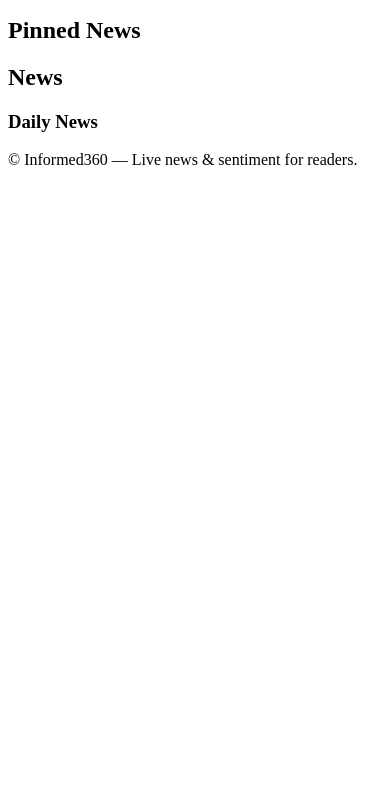
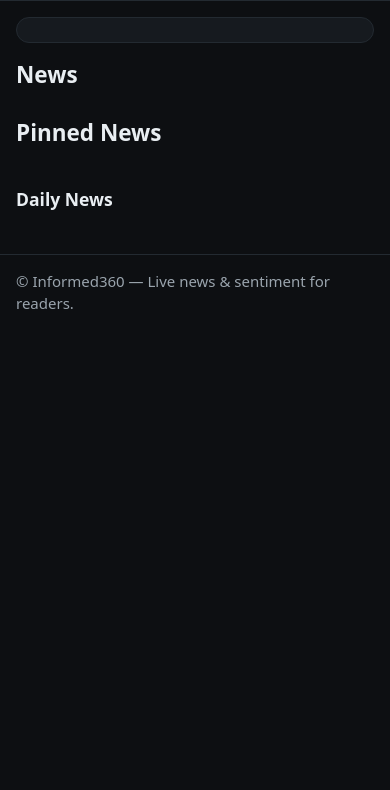
Before and after one commit to srajx786/Informed360_T, a website: page public/index.html in a window 390 px wide. Shown: the part 50-840 px from the top of the page. Drawn offline with Linux system fonts and the light colour scheme; no server answers.

Commit message:
styles.css

```diff
--- a/public/styles.css
+++ b/public/styles.css
@@ -1,47 +1,123 @@
-<!doctype html>
-<html lang="en">
-<head>
-  <meta charset="utf-8"/>
-  <title>Informed360</title>
-  <meta name="viewport" content="width=device-width, initial-scale=1"/>
-  <link rel="stylesheet" href="styles.css"/>
-</head>
-<body>
-  <header class="topbar">
-    <div class="brand">Informed360</div>
-    <div id="ticker" class="ticker" aria-live="polite"></div>
-    <button id="themeToggle" class="theme-toggle" aria-label="Toggle theme"></button>
-  </header>
+/* ---------- Theme tokens ---------- */
+:root{
+  --bg:#0d0f12;
+  --fg:#e9eef2;
+  --muted:#9aa4ad;
+  --card:#161a1f;
+  --border:#232a31;
 
-  <main class="layout">
-    <aside class="left">
-      <h2>Pinned News</h2>
-      <div id="pinned" class="card-list"></div>
-    </aside>
+  /* Sentiment colors */
+  --green:#2ecc71; /* positive */
+  --grey:#bdc3c7;  /* neutral  */
+  --red:#ff4c4c;   /* negative */
+}
 
-    <section class="center">
-      <!-- Hero story (latest article) -->
-      <div id="mainHero" class="main-hero"></div>
+[data-theme="light"]{
+  --bg:#f7f8fa;
+  --fg:#0f1418;
+  --muted:#64707b;
+  --card:#ffffff;
+  --border:#dfe5ec;
+  --green:#2a9d8f;
+  --grey:#c0c5cb;
+  --red:#ef4444;
+}
 
-      <!-- Aggregated clusters like Ground News -->
-      <div class="news-section">
-        <h2>News</h2>
-        <div id="newsList" class="news-list"></div>
-      </div>
-    </section>
+*{ box-sizing:border-box; }
+body{
+  margin:0;
+  font:15px/1.45 system-ui,-apple-system,"Segoe UI",Roboto,Inter,Arial,sans-serif;
+  background:var(--bg);
+  color:var(--fg);
+}
+a{ color:inherit; text-decoration:none; }
+h2,h3{ margin:0 0 .6rem; }
 
-    <aside class="right">
-      <div class="daily">
-        <h3>Daily News</h3>
-        <div id="daily" class="daily-list"></div>
-      </div>
-    </aside>
-  </main>
+/* ---------- Top bar ---------- */
+.topbar{
+  position:sticky; top:0; z-index:10;
+  display:flex; gap:1rem; align-items:center; justify-content:space-between;
+  padding:.75rem 1rem; border-bottom:1px solid var(--border);
+  background:#0f1216cc; backdrop-filter:saturate(150%) blur(6px);
+}
+.brand{ font-weight:800; letter-spacing:.2px; }
+.ticker{ white-space:nowrap; overflow:hidden; text-overflow:ellipsis; color:var(--muted); }
+.ticker .up{ color:#56d37a } .ticker .down{ color:#ff6b6b }
+.theme-toggle{ background:none; border:none; color:var(--muted); font-size:1.3rem; cursor:pointer; }
 
-  <footer class="footer">
-    <span>© <span id="year"></span> Informed360 — Live news & sentiment for readers.</span>
-  </footer>
+/* ---------- Layout ---------- */
+.layout{
+  display:grid;
+  grid-template-columns:280px 1fr 340px;
+  gap:1rem;
+  padding:1rem;
+  max-width:1300px;
+  margin:0 auto;
+}
+.left,.right{ display:flex; flex-direction:column; gap:.75rem; }
 
-  <script src="app.js" defer></script>
-</body>
-</html>
+.card{ background:var(--card); border:1px solid var(--border); padding:.75rem; border-radius:14px; }
+.card-list{ display:flex; flex-direction:column; gap:.75rem; }
+
+/* ---------- Hero ---------- */
+.main-hero{
+  display:flex; gap:1rem; flex-wrap:wrap;
+  background:var(--card); border:1px solid var(--border); border-radius:14px;
+  padding:.75rem; margin-bottom:1rem;
+}
+.main-hero .hero-img{ flex:1 1 40%; min-width:220px; max-height:220px; overflow:hidden; }
+.main-hero .hero-img img{ width:100%; height:100%; object-fit:cover; border-radius:10px; }
+.main-hero .hero-content{ flex:1 1 55%; display:flex; flex-direction:column; gap:.55rem; }
+.main-hero h3{ margin:0; font-size:1.2rem; line-height:1.3; }
+.analysis-link{
+  display:inline-block; padding:.42rem .75rem; border-radius:8px; background:#2563eb; color:#fff;
+  font-size:.85rem; font-weight:600; width:max-content;
+}
+
+/* ---------- Aggregated News (center) ---------- */
+.news-section{ margin-top:1rem; }
+.news-list{ display:flex; flex-direction:column; gap:.75rem; }
+.cluster{
+  display:flex; flex-direction:column; gap:.4rem;
+  background:var(--card); border:1px solid var(--border);
+  padding:.8rem .9rem; border-radius:12px;
+}
+.cluster .title{
+  font-weight:800; line-height:1.25;
+  display:-webkit-box; -webkit-line-clamp:2; -webkit-box-orient:vertical; overflow:hidden;
+}
+.cluster .meta{
+  color:var(--muted); font-size:.85rem;
+}
+
+/* ---------- Daily (right) ---------- */
+.daily-list{ display:flex; flex-direction:column; gap:.75rem; }
+.daily-item{
+  display:grid; grid-template-columns:64px 1fr; gap:.75rem; align-items:center;
+  background:var(--card); border:1px solid var(--border); padding:.5rem; border-radius:12px;
+}
+.daily-item img{ width:64px; height:64px; object-fit:cover; border-radius:8px; }
+
+/* ---------- Sentiment component ---------- */
+.sentiment{ display:flex; flex-direction:column; gap:.25rem; }
+.bar{
+  height:10px; border-radius:999px; overflow:hidden;
+  background:#222; border:1px solid var(--border);
+}
+.segment{ height:100%; float:left; }
+.segment.pos{ background:var(--green); }
+.segment.neu{ background:var(--grey); }
+.segment.neg{ background:var(--red); }
+.scores{
+  display:flex; justify-content:space-between; font-size:.8rem; color:var(--muted);
+}
+
+/* ---------- Footer ---------- */
+.footer{ padding:1rem; color:var(--muted); border-top:1px solid var(--border); margin-top:1rem; }
+
+/* ---------- Responsive ---------- */
+@media (max-width:1100px){
+  .layout{ grid-template-columns:1fr; }
+  .left,.right{ order:2; }
+  .center{ order:1; }
+}
```
